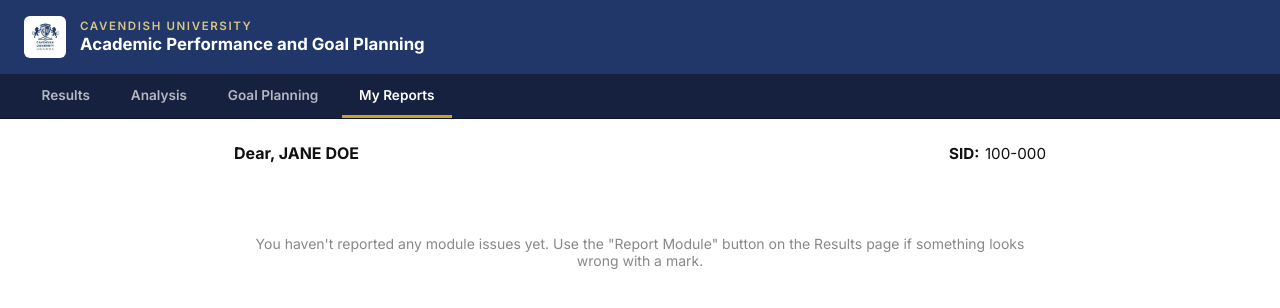
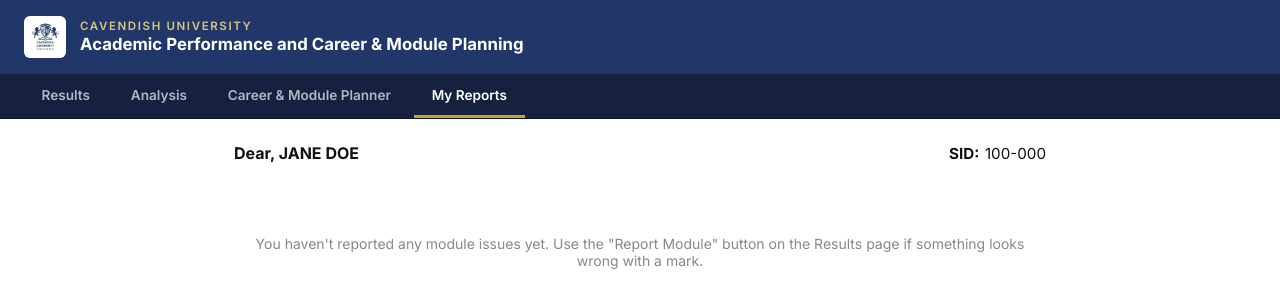
Before and after one commit to ElijahOluwasegun/academic_performance_analysis_and_goal_planning_system, a PHP site: page /MyReportsStatus.php in a window 1280 px wide. Shown: the top 308 px of the page. Run offline with PHP 8.4, Linux system fonts and the light colour scheme; a user stored in the database is signed in; data comes from the database, SQL or seed files in the repository.

Commit message:
Change naming of title and navbar menu - goal planning to career & module planning

```diff
--- a/AnalysisResultInterface.php
+++ b/AnalysisResultInterface.php
@@ -512,7 +512,7 @@ $hasData = !empty($allResults);
     <img class="crest" src="images/cu_logo.jpg" alt="Cavendish University crest">
     <div class="header-text">
         <span class="uni-name">Cavendish University</span>
-        <span class="portal-title">Academic Performance and Goal Planning</span>
+        <span class="portal-title">Academic Performance and Career & Module Planning</span>
     </div>
     <div class="header-right"></div>
 </header>
@@ -521,7 +521,7 @@ $hasData = !empty($allResults);
 <nav class="tab-nav">
     <a class="tab-btn" href="ExamResultInterface.php">Results</a>
     <span class="tab-btn active">Analysis</span>
-    <a class="tab-btn" href="GoalPlanning.php">Goal Planning</a>
+    <a class="tab-btn" href="GoalPlanning.php">Career & Module Planner</a>
     <a class="tab-btn" href="MyReportsStatus.php">My Reports</a>
 </nav>
 
--- a/ExamResultInterface.php
+++ b/ExamResultInterface.php
@@ -621,7 +621,7 @@ foreach ($grouped as $_yr => $_sms) {
     <img class="crest" src="images/cu_logo.jpg" alt="Cavendish University crest">
     <div class="header-text">
         <span class="uni-name">Cavendish University</span>
-        <span class="portal-title">Academic Performance and Goal Planning</span>
+        <span class="portal-title">Academic Performance and Career & Module Planning</span>
     </div>
     <div class="header-right"></div>
 </header>
@@ -629,7 +629,7 @@ foreach ($grouped as $_yr => $_sms) {
 <nav class="tab-nav">
     <span class="tab-btn active">Results</span>
     <a class="tab-btn" href="AnalysisResultInterface.php">Analysis</a>
-    <a class="tab-btn" href="GoalPlanning.php">Goal Planning</a>
+    <a class="tab-btn" href="GoalPlanning.php">Career & Module Planner</a>
     <a class="tab-btn" href="MyReportsStatus.php">My Reports</a>
 </nav>
 
--- a/GoalPlanning.php
+++ b/GoalPlanning.php
@@ -658,7 +658,7 @@ $moduleDetails = buildModuleDetails($nextModules, $nextModules);
 <nav class="tab-nav">
     <a class="tab-btn" href="ExamResultInterface.php">Results</a>
     <a class="tab-btn" href="AnalysisResultInterface.php">Analysis</a>
-    <span class="tab-btn active">Goal Planning</span>
+    <span class="tab-btn active">Career & Module Planner</span>
     <a class="tab-btn" href="MyReportsStatus.php">My Reports</a>
 </nav>
 
--- a/MyReportsStatus.php
+++ b/MyReportsStatus.php
@@ -146,7 +146,7 @@ function statusClass(string $status): string {
     <img class="crest" src="images/cu_logo.jpg" alt="Cavendish University crest">
     <div class="header-text">
         <span class="uni-name">Cavendish University</span>
-        <span class="portal-title">Academic Performance and Goal Planning</span>
+        <span class="portal-title">Academic Performance and Career & Module Planning</span>
     </div>
     <div class="header-right"></div>
 </header>
@@ -154,7 +154,7 @@ function statusClass(string $status): string {
 <nav class="tab-nav">
     <a class="tab-btn" href="ExamResultInterface.php">Results</a>
     <a class="tab-btn" href="AnalysisResultInterface.php">Analysis</a>
-    <a class="tab-btn" href="GoalPlanning.php">Goal Planning</a>
+    <a class="tab-btn" href="GoalPlanning.php">Career & Module Planner</a>
     <span class="tab-btn active">My Reports</span>
 </nav>
 
```
